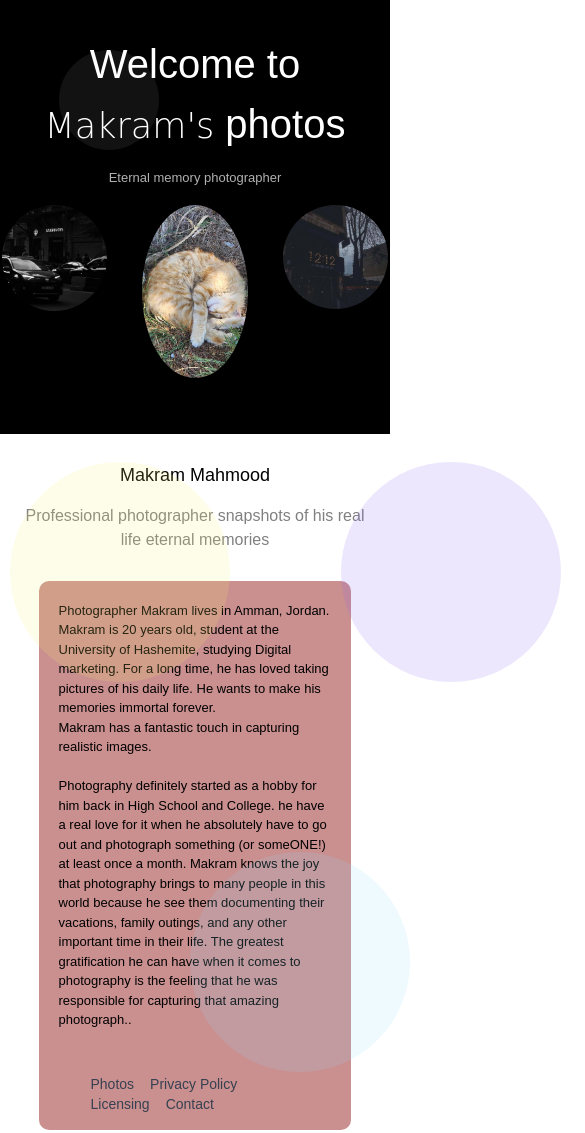
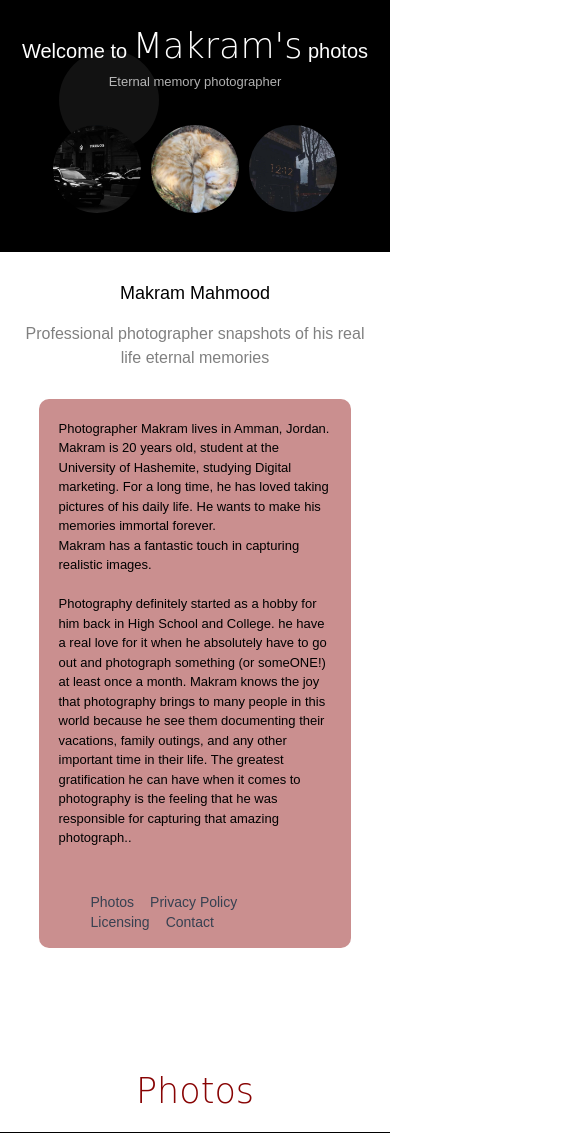
Before and after one commit to viyan-najmaldin/M, a plain HTML site: page index.html in a window 390 px wide. Shown: the top 1133 px of the page, 585 px wide, since content can reach past the window. Drawn offline with nearby package versions, Linux system fonts and the light colour scheme; a web font is replaced by a local one.

Commit message:
edit pic size

```diff
--- a/index.html
+++ b/index.html
@@ -17,7 +17,7 @@
 
   <div class="header">
      <h1>Welcome to <span class="makram arizonia-regular">Makram's</span> photos</h1>
-         <h2>Eternal memory photographer</h2>
+         <h2 class="mb-4">Eternal memory photographer</h2>
 
          <div class="module " id="module">
             <div class="circle circle-div div2"></div>
@@ -26,9 +26,9 @@
             <div class="circle circle-div div4"></div>
 
 
-            <img class="circle header-img" src="images/photo (25).jpg" alt="image car black-car">
-            <img class="circle header-img" src="images/photo (67).jpg" alt="image cat">
-            <img class="circle header-img" src="images/photo (4).jpg" alt="image smoke magazine ">
+            <img class="circle header-img w-1/4 h-1/4" src="images/photo (25).jpg" alt="image car black-car">
+            <img class="circle header-img w-1/4 h-1/4" src="images/cat.jpg" alt="image cat">
+            <img class="circle header-img w-1/4 h-1/4" src="images/photo (4).jpg" alt="image smoke magazine ">
          </div>
   </div>
 
@@ -85,7 +85,7 @@
 
 
  <div class="flex flex-col justify-center items-center bg-black py-28 ">
-    <img class="object-cover w-3/4 md:w-3/5" src="images/photo (3).jpg" alt="">
+    <img class="object-cover rounded-lg w-3/4 md:w-3/5" src="images/photo (3).jpg" alt="">
 
     <p class="text-white md:text-4xl text-lg font-['Catamaran'] some-text text-center">
         <svg class="md:w-8 md:h-8 w-4 h-4 text-gray-100" aria-hidden="true" xmlns="http://www.w3.org/2000/svg" fill="currentColor" viewBox="0 0 18 14">
@@ -231,7 +231,7 @@
 
 
     <!-- slide show text  -->
-<div class="flex gap-8 justify-center items-center mt-72 mb-10 text-center">
+<div class="flex flex-col md:flex-row gap-8 justify-center items-center mt-72 mb-10 text-center">
     <h1 class="md:text-4xl text-2xl">Best picture taken by Makram</h1>
 
     <button type="button" onclick="window.location.href='#pics'"  class="text-white bg-cyan-700 hover:bg-cyan-800 focus:ring-4 focus:outline-none focus:ring-blue-300 font-medium rounded-lg text-sm px-5 py-2.5 text-center inline-flex items-center">
@@ -254,7 +254,7 @@
    <div class="flex ">
 
 <div id="gallery" class="w-1/4 relative" data-carousel="slide">
-    <div class="relative h-[600px] overflow-hidden  md:h-[600px]">
+    <div class="relative h-[200px] overflow-hidden  md:h-[600px]">
          <!-- Item 1 -->
         <div class="hidden duration-700 ease-in-out" data-carousel-item>
             <img  src="images/photo (108).jpg" class="absolute block max-w-full h-auto -translate-x-1/2 -translate-y-1/2 top-1/2 left-1/2" alt="">
@@ -280,7 +280,7 @@
 
 
 <div id="gallery" class="w-1/4 relative" data-carousel="slide">
-            <div class="relative h-[600px] overflow-hidden  md:h-[600px]">
+            <div class="relative h-[200px] overflow-hidden  md:h-[600px]">
                  <!-- Item 1 -->
                 <div class="hidden delay-700 duration-700 ease-in-out" data-carousel-item>
                     <img  src="images/photo (39).jpg" class="absolute block max-w-full h-auto -translate-x-1/2 -translate-y-1/2 top-1/2 left-1/2" alt="">
@@ -307,7 +307,7 @@
 
 
 <div id="gallery" class="w-1/4 relative" data-carousel="slide">
-            <div class="relative h-[600px] overflow-hidden md:h-[600px]">
+            <div class="relative h-[200px] overflow-hidden md:h-[600px]">
                  <!-- Item 1 -->
                 <div class="hidden delay-[1500ms] duration-700 ease-in-out" data-carousel-item>
                     <img  src="images/photo (32).jpg" class="absolute block max-w-full h-auto -translate-x-1/2 -translate-y-1/2 top-1/2 left-1/2" alt="">
@@ -333,7 +333,7 @@
 </div>
 
 <div id="gallery" class="w-1/4 relative" data-carousel="slide">
-            <div class="relative h-[600px] overflow-hidden md:h-[600px]">
+            <div class="relative h-[200px] overflow-hidden md:h-[600px]">
                  <!-- Item 1 -->
                 <div class="hidden delay-[2200ms] duration-700 ease-in-out" data-carousel-item>
                     <img  src="images/photo (31).jpg" class="absolute block max-w-full h-auto -translate-x-1/2 -translate-y-1/2 top-1/2 left-1/2" alt="">
--- a/javascript.js
+++ b/javascript.js
@@ -21,7 +21,7 @@ elements1.forEach(element => {
 const picsDiv = document.querySelector(".pics");
 let arr = [];
 for (let i = 1; i < 158; i++){
-   arr.push(`../images/photo (${i}).jpg`)
+   arr.push(`images/photo (${i}).jpg`)
    let pic = document.createElement("img");
    let modal = document.createElement("div");
    let bigdiv = document.createElement("div");
--- a/style.css
+++ b/style.css
@@ -32,6 +32,7 @@ body, *{
 #module{
   display: flex;
   justify-content: center;
+  gap: 3%;
 }
 
 .header{
@@ -43,12 +44,11 @@ body, *{
 }
 
 .header-img{
-    width: 300px;
-    height: 300px;
     border-radius: 50%;
     object-fit: cover;
     position: relative;
-    margin: 5%;
+    margin-top: 5%;
+    align-items :center;
 }
 
 .circle-div{
@@ -88,7 +88,7 @@ body, *{
 }
 
 .header h1{
-    margin: 4%;
+    /* margin: 4%; */
     font-size: 69px;
     font-family: "Italiana", sans-serif;
   font-weight: 400;
@@ -107,6 +107,7 @@ body, *{
     font-weight: 100;
     font-size:medium;
     color: #b1b1b1;
+
 }
 
 .pro{
@@ -330,10 +331,10 @@ body, *{
   .pics {
     grid-template-columns: auto auto auto ;
    }
-   .header-img{
+   /* .header-img{
     width: 150px;
     height: 150px;
-}
+} */
 .info h2{
   font-size: x-large;
 }
@@ -376,16 +377,11 @@ body, *{
   }
 
   .fade-in1{
-    /* display: none; */
+    display: none;
     /* width:max-content ; */
-    height: 200px;
-    width: 200px;
+    /* height: 200px;
+    width: 200px; */
   }
-
-  .header-img{
-    width: 30%;
-    height: 30%;
-}
 
 
 }
@@ -423,9 +419,8 @@ body, *{
     font-size: 35px;
   }
 
-  .header-img{
-    width: 30%;
-    height: 30%;
+.header h1{
+  font-size: 20px;
 }
 
 .info p{
```
Also changed, not shown: images/cat.jpg (added).
